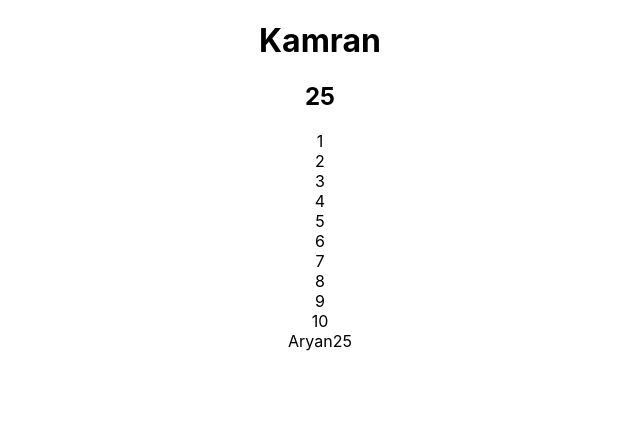
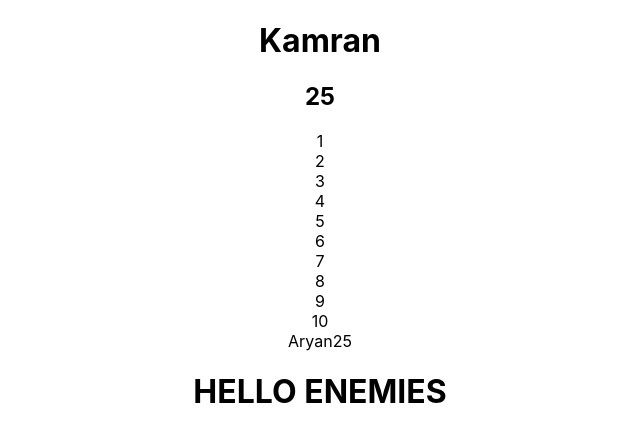
Before and after one commit to mcbanana3/Y23_MSWD_30049, a React (Create React App) app in the folder course-understanding-app/: page / in a window 1280 px wide. Shown: the top 442 px of the page, without its empty margins (320-960 px from the left). Built offline with nearby package versions, Linux system fonts and the light colour scheme.

Commit message:
Using the Ternary Operator in JSX files to display or not display option in app.js

```diff
--- a/course-understanding-app/src/App.js
+++ b/course-understanding-app/src/App.js
@@ -5,6 +5,8 @@ function App() {
   const name = "Kamran";
   let age = 25;
   let l = [1,2,3,4,5,6,7,8,9,10];
+
+  let status = false;
 
   let obj = {
     name: "Aryan",
@@ -27,6 +29,8 @@ function App() {
         {obj.name}
         {obj.age}
       </div>
+
+      {(status) ? <h1>HELLO FRIENDS</h1> : <h1>HELLO ENEMIES</h1>}
     </div>
   );
 }
```
